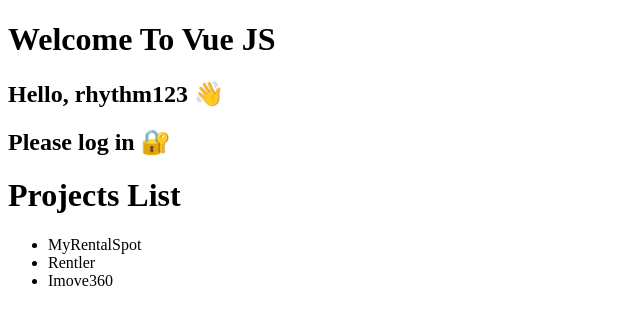
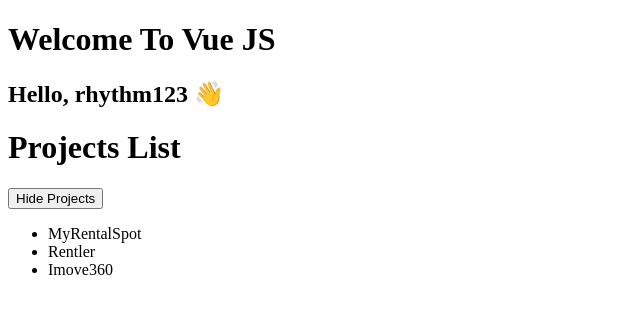
Before and after one commit to i2hy7hivi-developer/learn-vuejs, a Vue app: page / in a window 1280 px wide. Shown: the top 324 px of the page, without its empty margins (0-640 px from the left). Built offline with nearby package versions, Linux system fonts and the light colour scheme.

Commit message:
Conditional rendering

```diff
--- a/src/components/Message.vue
+++ b/src/components/Message.vue
@@ -7,7 +7,6 @@ const isLoggedIn = false;
 
 <template>
   <div>
-    <h2 v-if="isLoggedIn">Welcome back, user! 🎉</h2>
-    <h2 v-else>Please log in 🔐</h2>
+    <h2 v-show="isLoggedIn">Welcome back, user! 🎉</h2>
   </div>
 </template>
--- a/src/components/Project.vue
+++ b/src/components/Project.vue
@@ -1,17 +1,19 @@
 <script setup>
 import { ref } from 'vue'
 
-const projects = ['MyRentalSpot', 'Rentler', 'Imove360'];
+const show = ref(true);
+const projects = ref(['MyRentalSpot', 'Rentler', 'Imove360']);
 
 </script>
 
 <template>
     <h1>Projects List</h1>
-    <ul>
-        <li
-            v-for="(project, index) in projects"
-            :key="index">
-            {{ project }}
-        </li>
+
+    <button @click="show = !show">
+        {{ show ? 'Hide Projects' : 'Show Projects' }}
+    </button>
+
+    <ul v-if="show">
+        <li v-for="(project, i) in projects" :key="i">{{ project }}</li>
     </ul>
 </template>
```
